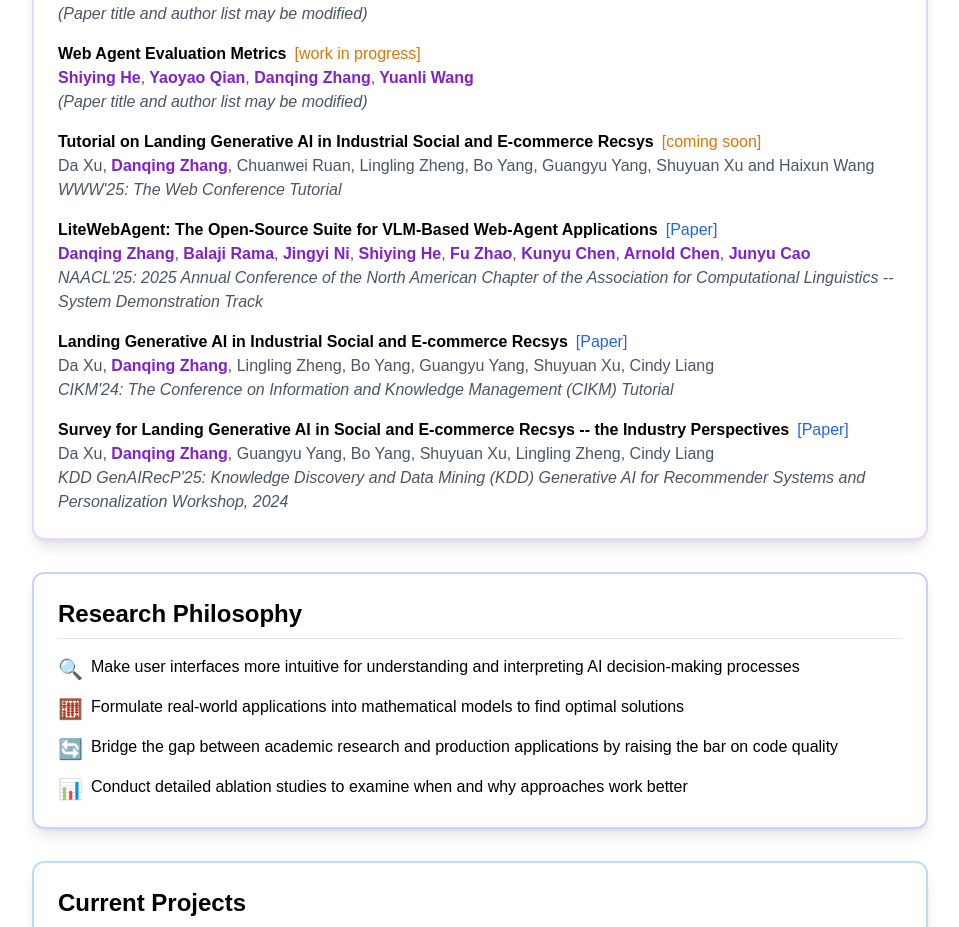
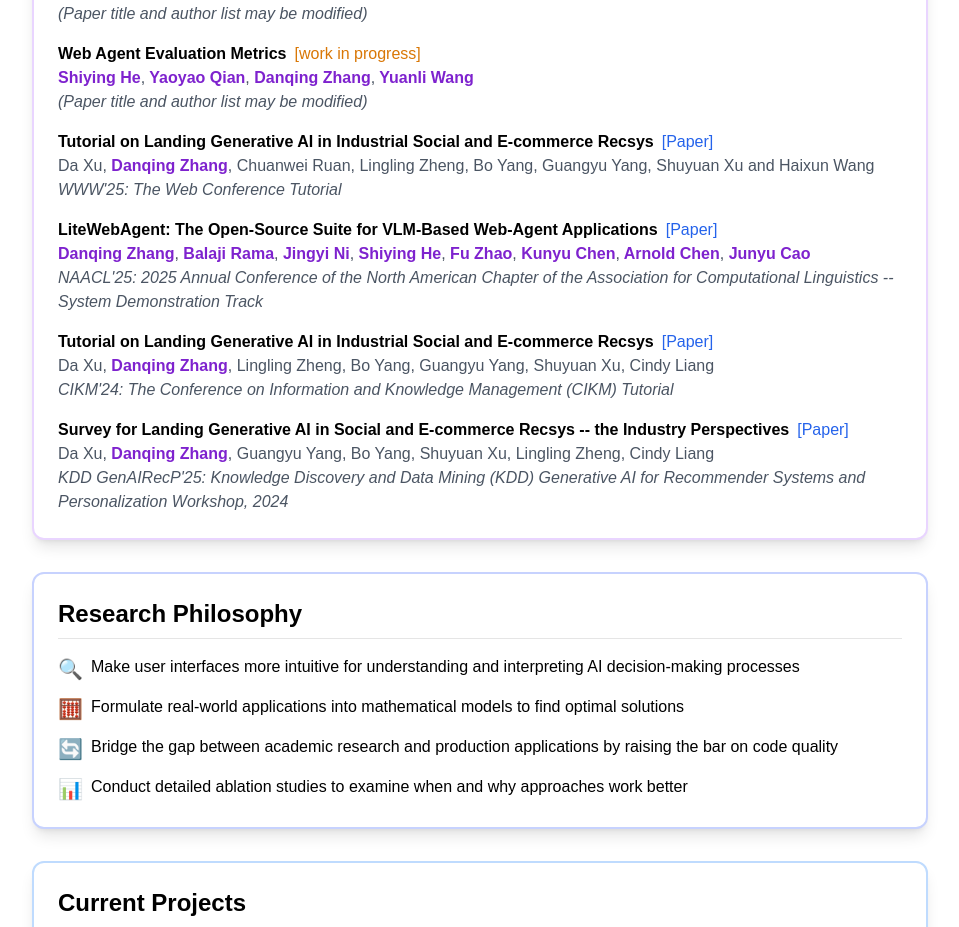
Before and after one commit to PathOnAIOrg/PathOnAI.org, a Next.js app in the folder website-app/: page /projects in a window 1280 px wide. Shown: the part 1144-2071 px from the top of the page, without its empty margins (160-1119 px from the left). Built offline with nearby package versions, Linux system fonts and the light colour scheme; no server answers.

Commit message:
update cikm paper link

```diff
--- a/website-app/pages/projects/index.tsx
+++ b/website-app/pages/projects/index.tsx
@@ -64,7 +64,9 @@ const Projects = () => {
               <li className="flex flex-col">
                 <div className="flex items-center">
                   <span className="font-semibold">Tutorial on Landing Generative AI in Industrial Social and E-commerce Recsys</span>
-                  <span className="text-amber-600 dark:text-amber-400 ml-2">[coming soon]</span>
+                  <a href="https://dl.acm.org/doi/10.1145/3701716.3715871" target="_blank" rel="noopener noreferrer" className="text-blue-600 dark:text-blue-400 hover:underline ml-2">
+                    [Paper]
+                  </a>
                 </div>
                 <div className="text-gray-600 dark:text-gray-300">Da Xu, <span className="text-purple-700 dark:text-purple-400 font-semibold">Danqing Zhang</span>, Chuanwei Ruan, Lingling Zheng, Bo Yang, Guangyu Yang, Shuyuan Xu and Haixun Wang</div>
                 <div className="text-gray-600 dark:text-gray-300 italic">WWW&apos;25: The Web Conference Tutorial</div>
@@ -90,7 +92,7 @@ const Projects = () => {
               </li>
               <li className="flex flex-col">
                 <div className="flex items-center">
-                  <span className="font-semibold">Landing Generative AI in Industrial Social and E-commerce Recsys</span>
+                  <span className="font-semibold">Tutorial on Landing Generative AI in Industrial Social and E-commerce Recsys</span>
                   <a href="https://dl.acm.org/doi/10.1145/3627673.3679099" target="_blank" rel="noopener noreferrer" className="text-blue-600 dark:text-blue-400 hover:underline ml-2">
                     [Paper]
                   </a>
```
